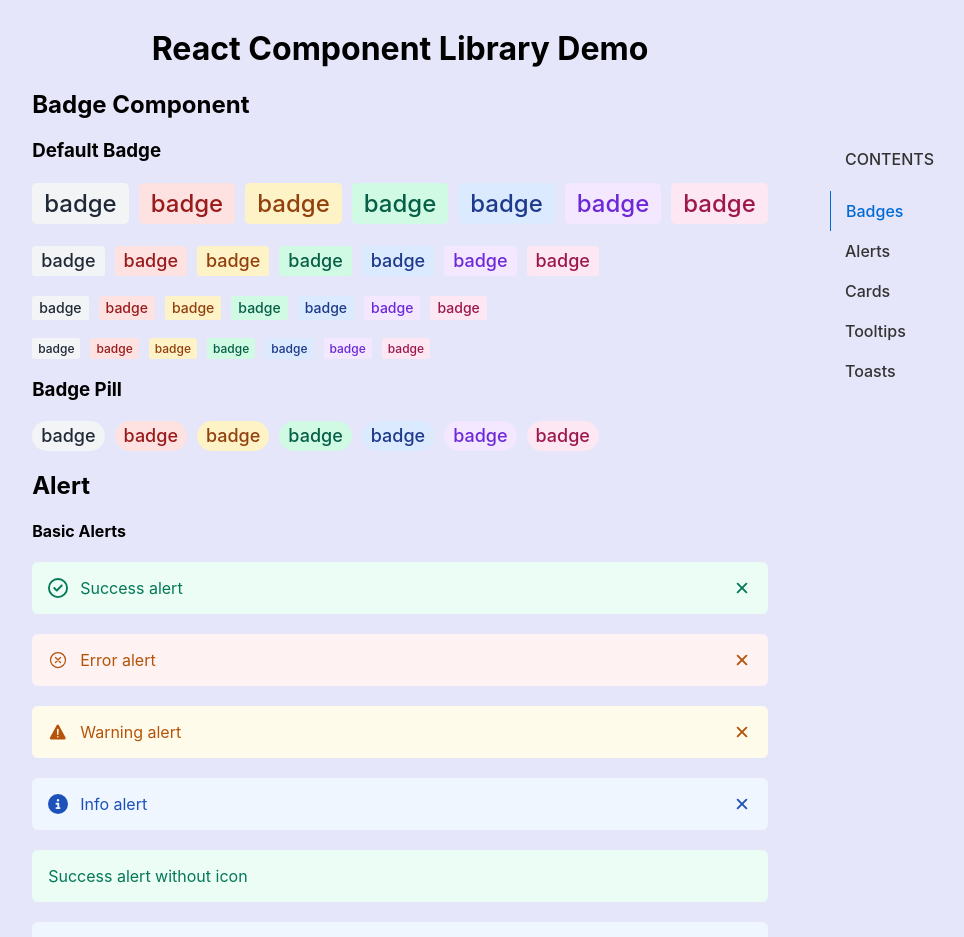
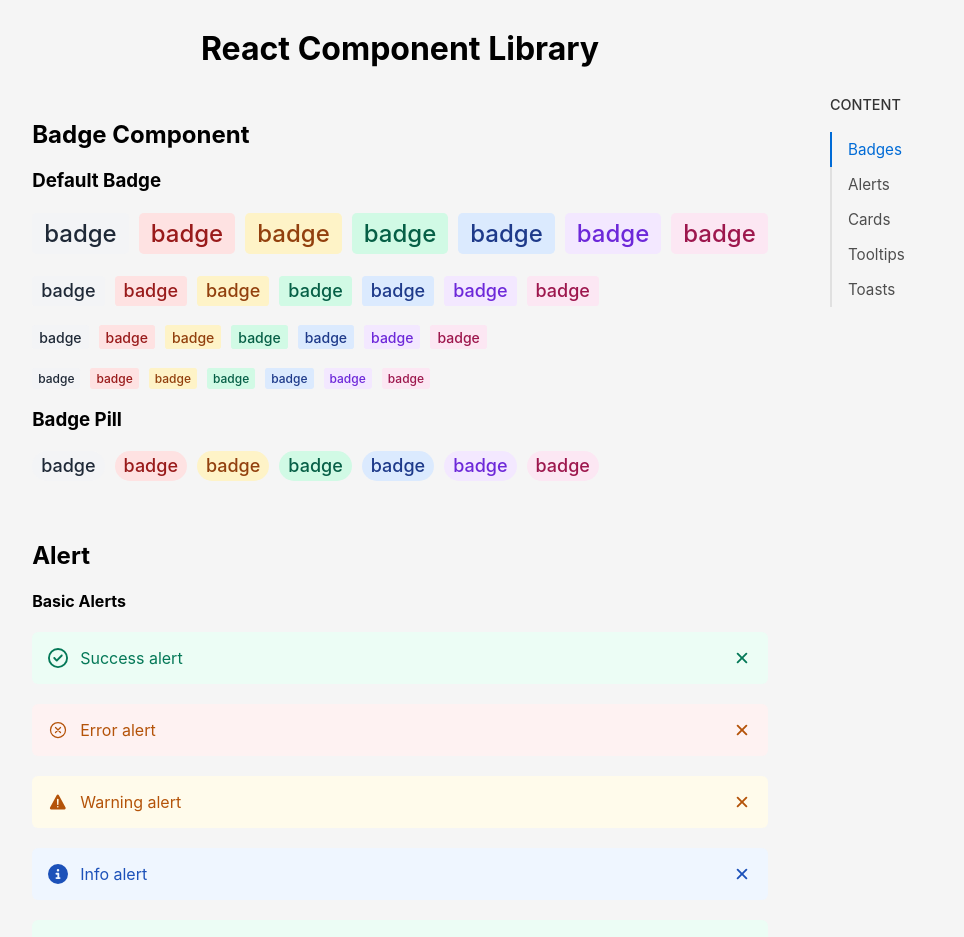
Before and after one commit to Sushmitha-93/React-component-library, a React (Vite) app: page / in a window 1280 px wide. Shown: the part 20-957 px from the top of the page, without its empty margins (230-1194 px from the left). Built offline with nearby package versions, Linux system fonts and the light colour scheme.

Commit message:
Enhance layout and styling: add section padding, update Table of Contents heading, and improve Toast transition handling

```diff
--- a/src/App.css
+++ b/src/App.css
@@ -11,6 +11,10 @@
   overflow-y: auto; /* Ensure the content scrolls if it overflows */
 }
 
+.section {
+  padding: 10px 0;
+}
+
 /* Optional: Adjust the container for responsiveness */
 @media (max-width: 768px) {
   .main-container {
--- a/src/App.jsx
+++ b/src/App.jsx
@@ -20,20 +20,20 @@ function App() {
     <>
       <div className="main-container">
         <div className="content">
-          <h1 style={{ textAlign: "center" }}>React Component Library Demo</h1>
-          <div id="badge-section">
+          <h1 style={{ textAlign: "center" }}>React Component Library</h1>
+          <div id="badge-section" className="section">
             <BadgeDemo />
           </div>
-          <div id="alert-section">
+          <div id="alert-section" className="section">
             <AlertDemo />
           </div>
-          <div id="card-section">
+          <div id="card-section" className="section">
             <CardDemo />
           </div>
-          <div id="tooltip-section">
+          <div id="tooltip-section" className="section">
             <TooltipDemo />
           </div>
-          <div id="toast-section">
+          <div id="toast-section" className="section">
             <ToastProvider>
               <ToastDemo />
             </ToastProvider>
--- a/src/components/TableOfContents/TOC.jsx
+++ b/src/components/TableOfContents/TOC.jsx
@@ -29,7 +29,7 @@ const TOC = ({ sections }) => {
   return (
     <>
       <div className="toc">
-        <h4 className="toc-heading">CONTENTS</h4>
+        <h4 className="toc-heading">CONTENT</h4>
         <nav>
           <ul>
             {sections.map(({ id, label }) => (
--- a/src/components/TableOfContents/toc.css
+++ b/src/components/TableOfContents/toc.css
@@ -1,5 +1,5 @@
 .toc {
-  margin-top: 10%;
+  margin-top: 6%;
   width: 200px;
   position: fixed;
   top: 0;
@@ -8,8 +8,7 @@
   padding: 20px;
 }
 .toc-heading {
-  padding-left: 15px;
-  font-size: 1em;
+  font-size: 0.9em;
   font-weight: 500;
   color: #333;
 }
@@ -21,14 +20,16 @@
 }
 
 .toc nav ul li {
-  padding: 10px 0 10px 15px;
-  color: #333;
-  font-weight: 500;
+  border-left: 2px solid #e0e0e0;
+  padding: 0.5rem 1rem;
+  font-size: 0.95em;
+  color: #4e4e4e;
+  font-weight: 400;
 }
 
 .toc nav ul li:hover {
   color: #8a97a9;
-  border-left: 1px solid #8a97a9;
+  border-left: 2px solid #8a97a9;
 }
 
 .toc nav ul a {
@@ -38,5 +39,5 @@
 .toc nav ul li.active {
   color: #006bd6;
 
-  border-left: 1px solid #006bd6;
+  border-left: 2px solid #006bd6;
 }
--- a/src/components/Toast/ToastContext.jsx
+++ b/src/components/Toast/ToastContext.jsx
@@ -14,11 +14,9 @@ const VALID_POSITIONS = [
 ];
 
 export const ToastProvider = ({ defaultPosition = "top-right", children }) => {
-  // List of toasts
   const [toasts, setToasts] = useState([]);
-  const [isDismissed, setIsDismissed] = useState(false);
 
-  // Function to add a toast to the list. (Shared via context)
+  // Function to add a toast to the list
   const addToast = useCallback(
     ({
       message,
@@ -31,8 +29,18 @@ export const ToastProvider = ({ defaultPosition = "top-right", children }) => {
       const id = Date.now();
       setToasts((prev) => [
         ...prev,
-        { id, message, dismissible, duration, position, transition, ...rest },
+        {
+          id,
+          message,
+          dismissible,
+          duration,
+          position,
+          transition,
+          isDismissed: false,
+          ...rest,
+        },
       ]);
+
       setTimeout(() => {
         closeToast(id);
       }, duration);
@@ -41,18 +49,23 @@ export const ToastProvider = ({ defaultPosition = "top-right", children }) => {
   );
 
   function closeToast(id) {
-    setIsDismissed(true);
+    // Set `isDismissed` to true for the toast getting dismissed
+    setToasts((prev) =>
+      prev.map((toast) =>
+        toast.id === id ? { ...toast, isDismissed: true } : toast
+      )
+    );
+    // Remove after timeout to allow exit/out animation to complete
     setTimeout(() => {
       removeToast(id);
     }, 400);
   }
 
-  // Function to remove a toast from the list
   const removeToast = useCallback((id) => {
     setToasts((prev) => prev.filter((toast) => toast.id !== id));
   }, []);
 
-  function getTransitionClassName(transition, position) {
+  function getTransitionClassName(transition, position, isDismissed) {
     const className = `toast-${transition}-${isDismissed ? "out" : "in"}`;
     if (transition === "slide") {
       const [ySide, xSide] = position.split("-");
@@ -73,11 +86,15 @@ export const ToastProvider = ({ defaultPosition = "top-right", children }) => {
         <div key={pos} className={`toast-container toast-${pos}`}>
           {toasts
             .filter((toast) => toast.position === pos)
-            .map(({ id, message, transition, ...rest }) => (
+            .map(({ id, message, transition, isDismissed, ...rest }) => (
               <Toast
                 key={id}
                 {...rest}
-                transitionClassName={getTransitionClassName(transition, pos)}
+                transitionClassName={getTransitionClassName(
+                  transition,
+                  pos,
+                  isDismissed
+                )}
                 onClose={() => removeToast(id)}
               >
                 {message}
--- a/src/index.css
+++ b/src/index.css
@@ -3,5 +3,6 @@ body {
   place-items: center;
   justify-content: center;
   font-family: Inter, system-ui, Avenir, Helvetica, Arial, sans-serif;
-  background-color: lavender;
+  /* background-color: rgb(237, 237, 246); */
+  background-color: #f5f5f5;
 }
```
